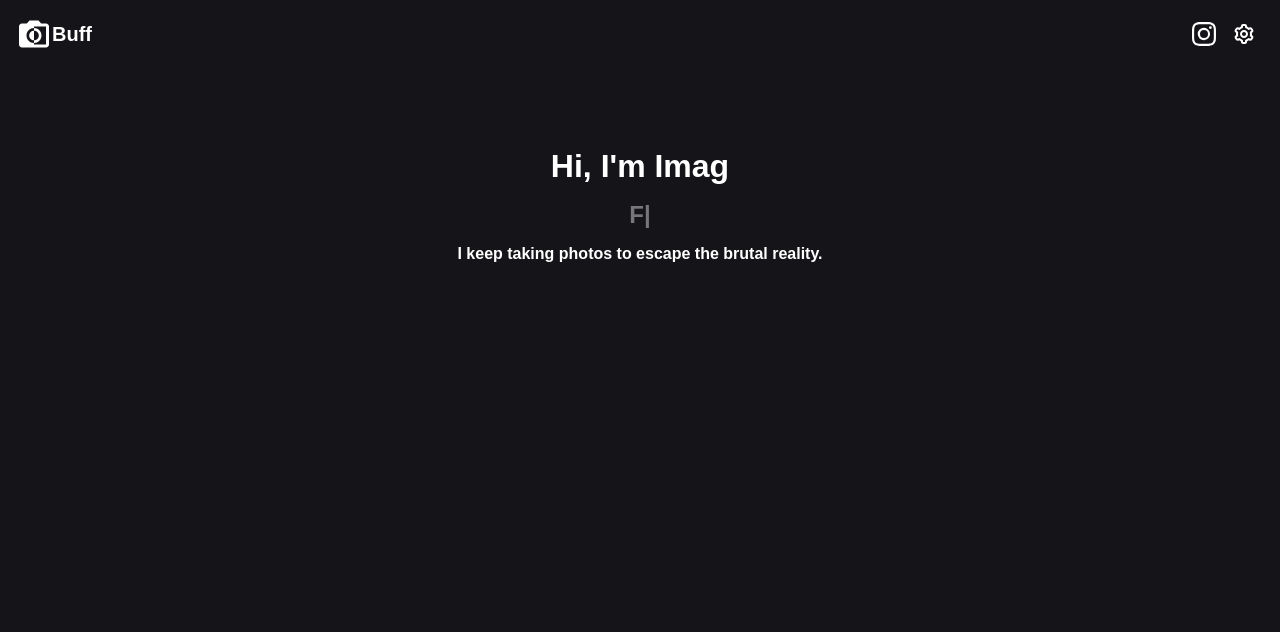
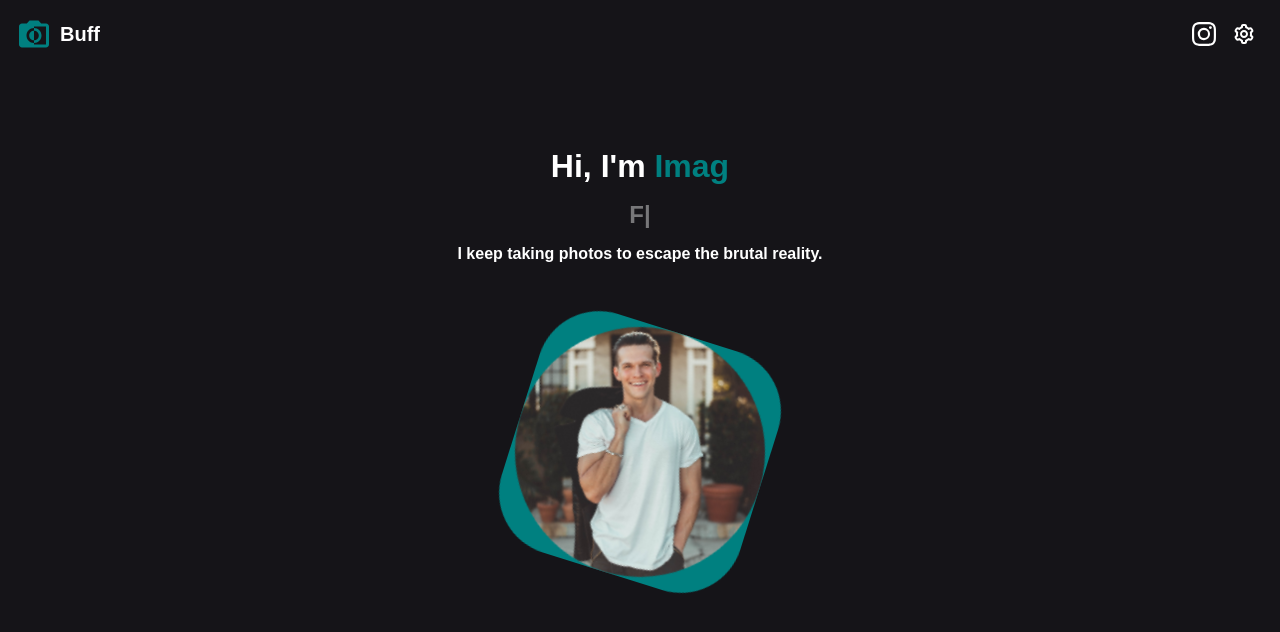
Before and after one commit to ci3niu/react-photobuff, a React (Vite) app: page / in a window 1280 px wide. Shown: the top 632 px of the page. Built offline with nearby package versions, Linux system fonts and the light colour scheme.

Commit message:
updated AboutMe

```diff
--- a/src/components/AboutMe.tsx
+++ b/src/components/AboutMe.tsx
@@ -1,10 +1,13 @@
 import Typed from 'react-typed';
-import StyledAboutMe from './styles/AboutMe.styled';
+import { StyledAboutMe, StyledAboutMePhoto } from './styles/AboutMe.styled';
+import fakePerson from '../assets/fakePerson.jpg';
 
 const AboutMe = () => {
 	return (
 		<StyledAboutMe>
-			<h1>Hi, I'm Imag </h1>
+			<h1>
+				Hi, I'm <span className='name'>Imag</span>{' '}
+			</h1>
 			<h2>
 				<Typed
 					strings={['Photographer', 'Designer', 'Freelancer', 'Perfectionist']}
@@ -14,6 +17,9 @@ const AboutMe = () => {
 				/>
 			</h2>
 			<p>I keep taking photos to escape the brutal reality.</p>
+			<StyledAboutMePhoto>
+				<img src={fakePerson} alt='avatar' />
+			</StyledAboutMePhoto>
 		</StyledAboutMe>
 	);
 };
--- a/src/components/styles/AboutMe.styled.ts
+++ b/src/components/styles/AboutMe.styled.ts
@@ -1,10 +1,22 @@
-import styled from 'styled-components';
-const StyledAboutMe = styled.div`
-	margin-top: 4rem;
+import styled, { keyframes } from 'styled-components';
+
+const rotateDiv = keyframes`
+0% {transform: rotate(33deg)}
+100% {transform: rotate(-33deg)}`;
+
+const counterRotateDiv = keyframes`
+0% {transform: rotate(-33deg)}
+100% {transform: rotate(33deg)}`;
+
+export const StyledAboutMe = styled.div`
+	margin: 4rem 0;
 	padding: 1rem;
 	display: flex;
 	flex-direction: column;
 	align-items: center;
+	.name {
+		color: ${({ theme }) => theme.colorPrimary};
+	}
 	h1 {
 		font-size: 2rem;
 		margin-bottom: 1rem;
@@ -20,4 +32,23 @@ const StyledAboutMe = styled.div`
 	}
 `;
 
-export default StyledAboutMe;
+export const StyledAboutMePhoto = styled.div`
+	width: 250px;
+	height: 250px;
+	display: flex;
+	align-items: center;
+	justify-content: center;
+	overflow: hidden;
+	border-radius: 25%;
+	margin-top: 4rem;
+	background-color: ${({ theme }) => theme.colorPrimary};
+	transform: rotate(25deg);
+	animation: ${rotateDiv} 3s alternate infinite;
+	img {
+		width: 100%;
+		height: 100%;
+		object-fit: cover;
+		border-radius: 50%;
+		animation: ${counterRotateDiv} 3s alternate infinite;
+	}
+`;
--- a/src/components/styles/Header.styled.ts
+++ b/src/components/styles/Header.styled.ts
@@ -10,6 +10,10 @@ export const StyledHeader = styled.div`
 export const StyledHeaderLogo = styled.button`
 	display: flex;
 	align-items: center;
+	svg {
+		fill: ${({ theme }) => theme.colorPrimary};
+		padding-right: 0.5rem;
+	}
 `;
 
 export const StyledHeaderNav = styled.div`
--- a/src/components/styles/Sidebar.styled.ts
+++ b/src/components/styles/Sidebar.styled.ts
@@ -19,10 +19,11 @@ const StyledSidebar = styled.div`
 	animation: ${slideIn};
 	animation-duration: 0.5s;
 	button {
-		height: 2rem;
-		width: 4rem;
+		width: 5rem;
 		color: ${({ theme }) => theme.colorPrimary};
 		border: 1px solid ${({ theme }) => theme.colorPrimary};
+		font-weight: bold;
+		padding: 0 1rem;
 	}
 	h2 {
 		margin-bottom: 3rem;
```
Also changed, not shown: src/assets/fakePerson.jpg (added).
